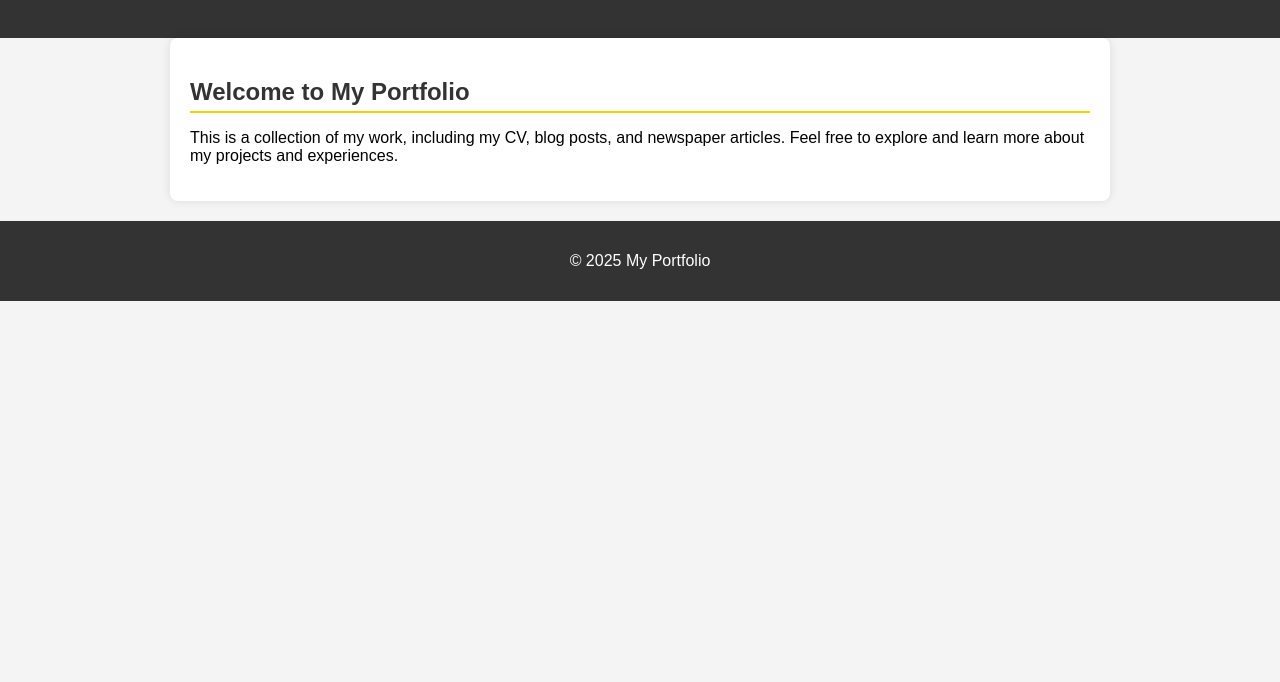
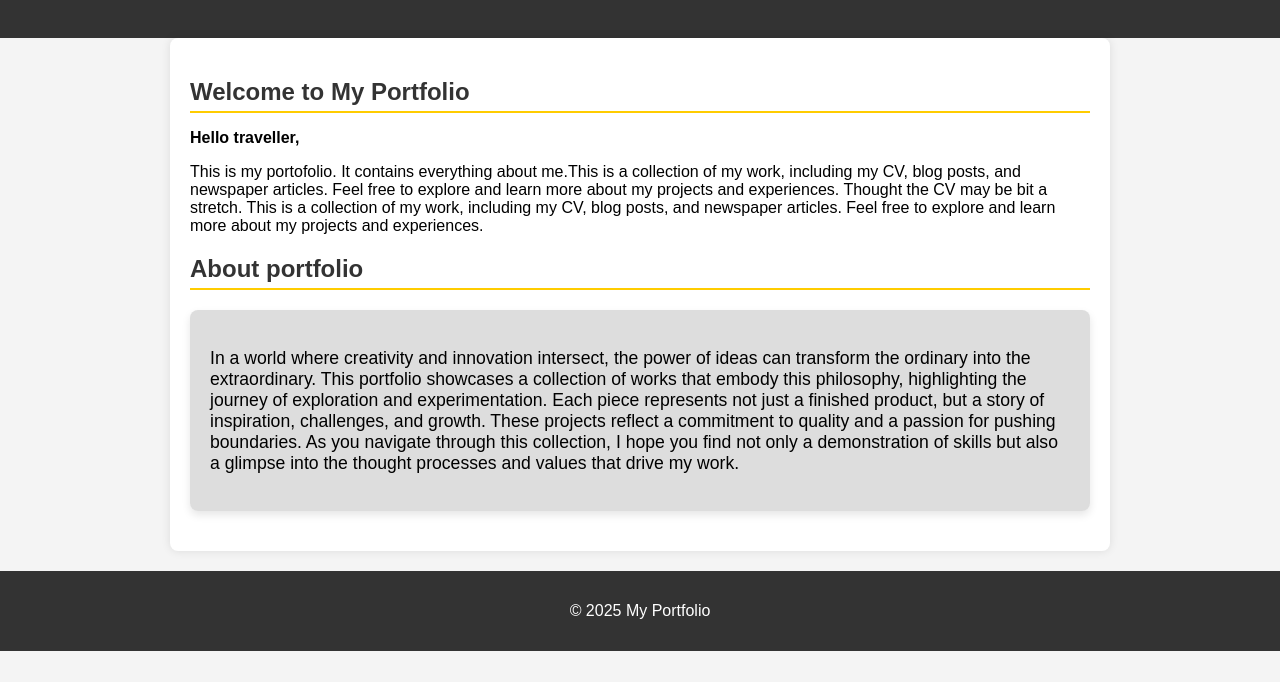
Before and after one commit to piyush-hex/sd, a plain HTML site: page index.html in a window 1280 px wide. Shown: the part 118-800 px from the top of the page. Drawn offline with Linux system fonts and the light colour scheme.

Commit message:
Add files via upload

```diff
--- a/index.html
+++ b/index.html
@@ -19,7 +19,16 @@
     </header>
     <div class="container">
         <h2>Welcome to My Portfolio</h2>
-        <p>This is a collection of my work, including my CV, blog posts, and newspaper articles. Feel free to explore and learn more about my projects and experiences.</p>
+<p> <strong>Hello traveller,</strong> </p>
+<p> This is my portofolio. It  contains everything about me.This is a collection of my work, including my CV, blog posts, and newspaper articles. Feel free to explore and learn more about my projects and experiences. Thought the CV may be bit a stretch. This is a collection of my work, including my CV, blog posts, and newspaper articles. Feel free to explore and learn more about my projects and experiences.
+<h2> About portfolio </h2>
+<div class="card" id="crt">
+<p>In a world where creativity and innovation intersect, the power of ideas can transform the ordinary into the extraordinary. This portfolio showcases a
+collection of works that embody this philosophy, highlighting the journey of exploration and experimentation. Each piece represents not just a finished
+ product, but a story of inspiration, challenges, and growth.  These projects reflect a commitment to quality and a passion for pushing boundaries. As
+ you navigate through this collection, I hope you find not only a demonstration of skills but also a glimpse into the thought processes and values that drive my work.
+</p>
+</div>
     </div>
     <footer>
         <p>&copy; 2025 My Portfolio</p>
--- a/styles.css
+++ b/styles.css
@@ -165,3 +165,5 @@ transition: transform 0.3s ease;
 .read-more:hover{
 color:blue;
 }
+#crt{
+font-size:1.1em;}
```
